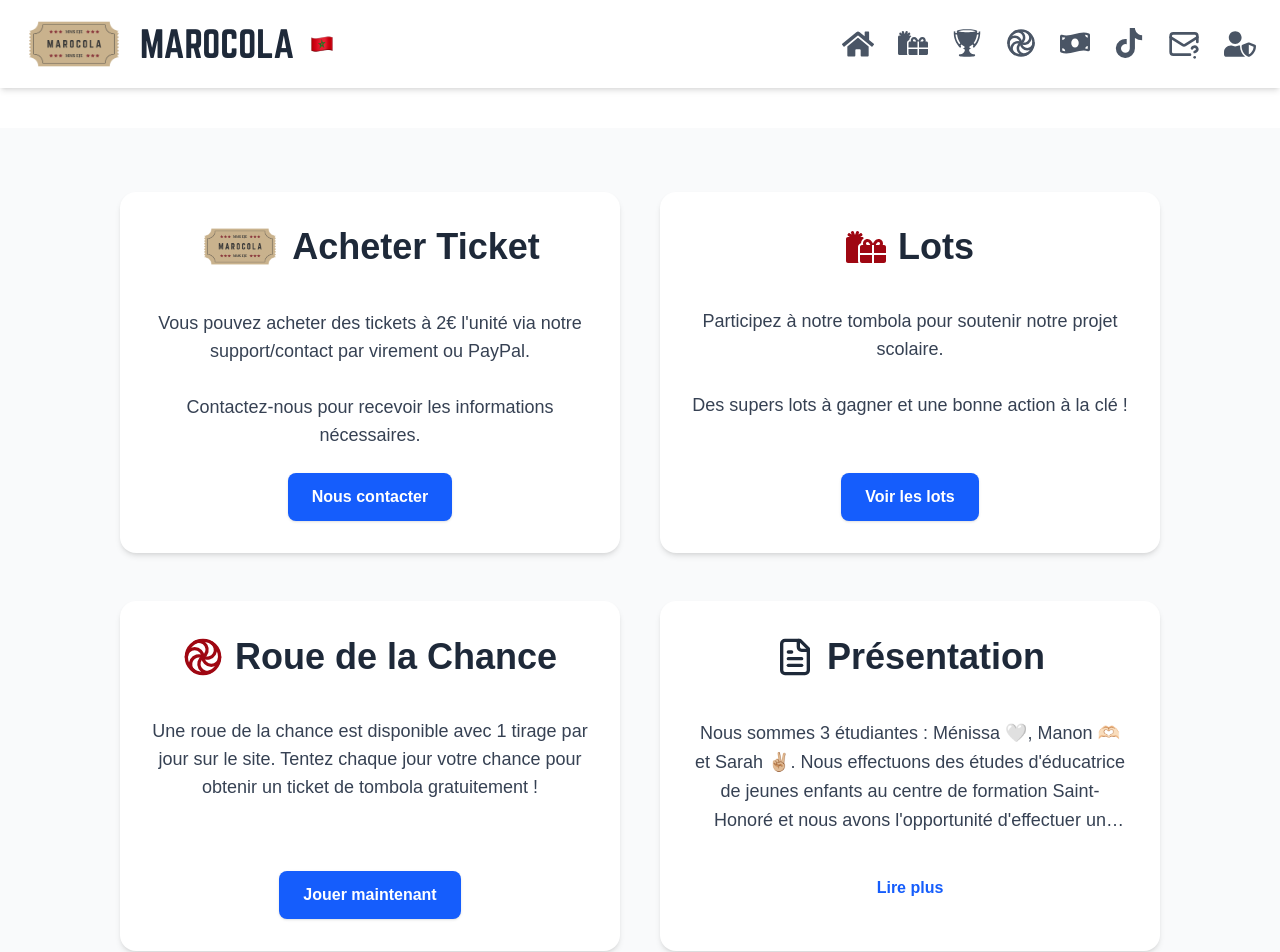
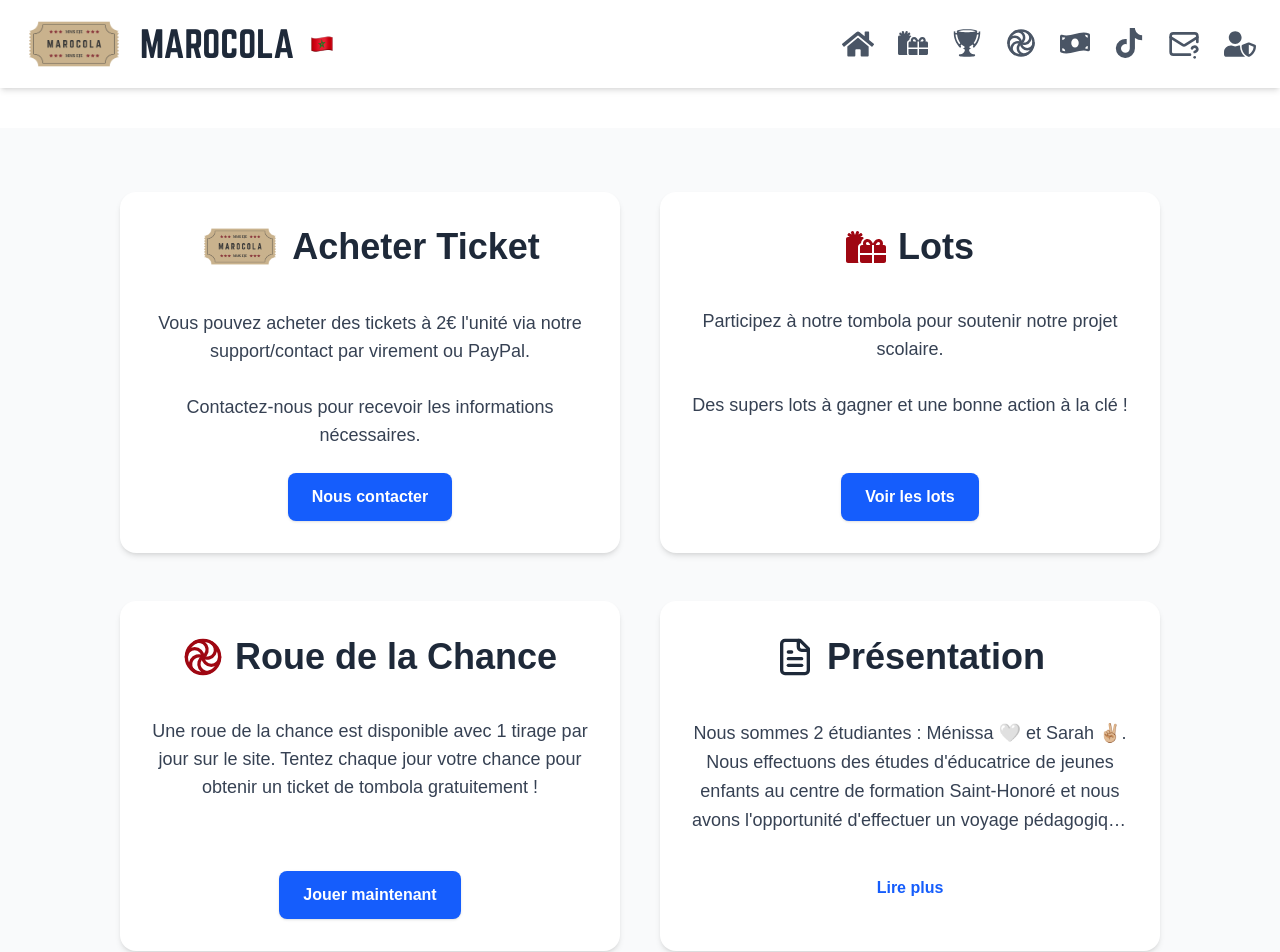
Before and after one commit to Hedi1312/Tombola, a Next.js app in the folder tombola-site/: page / in a window 1280 px wide. Shown: the top 952 px of the page. Built offline with nearby package versions, Linux system fonts and the light colour scheme.

Commit message:
Correction présentation

```diff
--- a/tombola-site/app/page.tsx
+++ b/tombola-site/app/page.tsx
@@ -82,7 +82,7 @@ export default function Home() {
                         }`}
                     >
                         <br />
-                        Nous sommes 3 étudiantes : Ménissa 🤍, Manon 🫶🏻 et Sarah ✌🏼. Nous effectuons des études d&apos;éducatrice de jeunes enfants au centre de formation Saint-Honoré et nous avons l&apos;opportunité d&apos;effectuer un voyage pédagogique de 5 jours en mars 2026.<br /><br />
+                        Nous sommes 2 étudiantes : Ménissa 🤍 et Sarah ✌🏼. Nous effectuons des études d&apos;éducatrice de jeunes enfants au centre de formation Saint-Honoré et nous avons l&apos;opportunité d&apos;effectuer un voyage pédagogique de 5 jours en mars 2026.<br /><br />
                         A cette occasion, nous avons monté un projet pour rencontrer différents professionnels du domaine social à l&apos;étranger afin de découvrir une nouvelle culture et de nouvelles pratiques professionnelles.<br /><br />
                         Nous sommes également intéressées par la rencontre de jeunes en situation de grande difficulté (ou non), et nous avons porté notre intérêt sur la visite d&apos;un refuge situé à Rabat au Maroc.<br /><br />
                         Cette structure propose un refuge pour les jeunes en difficulté et des séjours thérapeutiques dans des environnements naturels tels que le désert, la montagne et la mer.<br /><br />
@@ -92,7 +92,7 @@ export default function Home() {
                         Tout l&apos;argent non utilisé sera reversé à l&apos;association.<br /><br />
                         Si vous ne pouvez pas participer financièrement, un simple partage peut grandement nous aider.<br /><br />
                         Merci infiniment 🫱🏻‍🫲🏾<br />
-                        Ménissa, Manon et Sarah !! 🥰
+                        Ménissa et Sarah ! 🥰
                     </p>
 
                     <button
```
Also changed, not shown: 2 other files (tests, documents, lock files or other folders).
